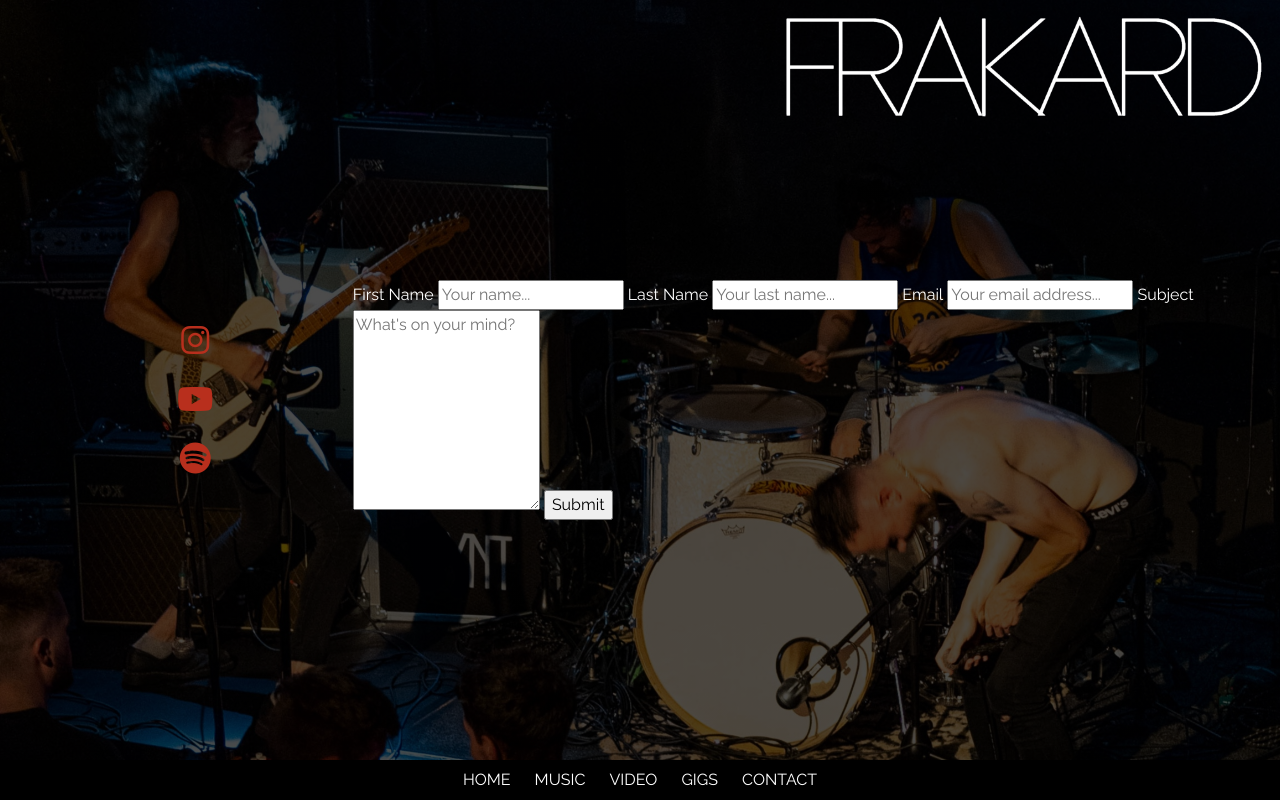
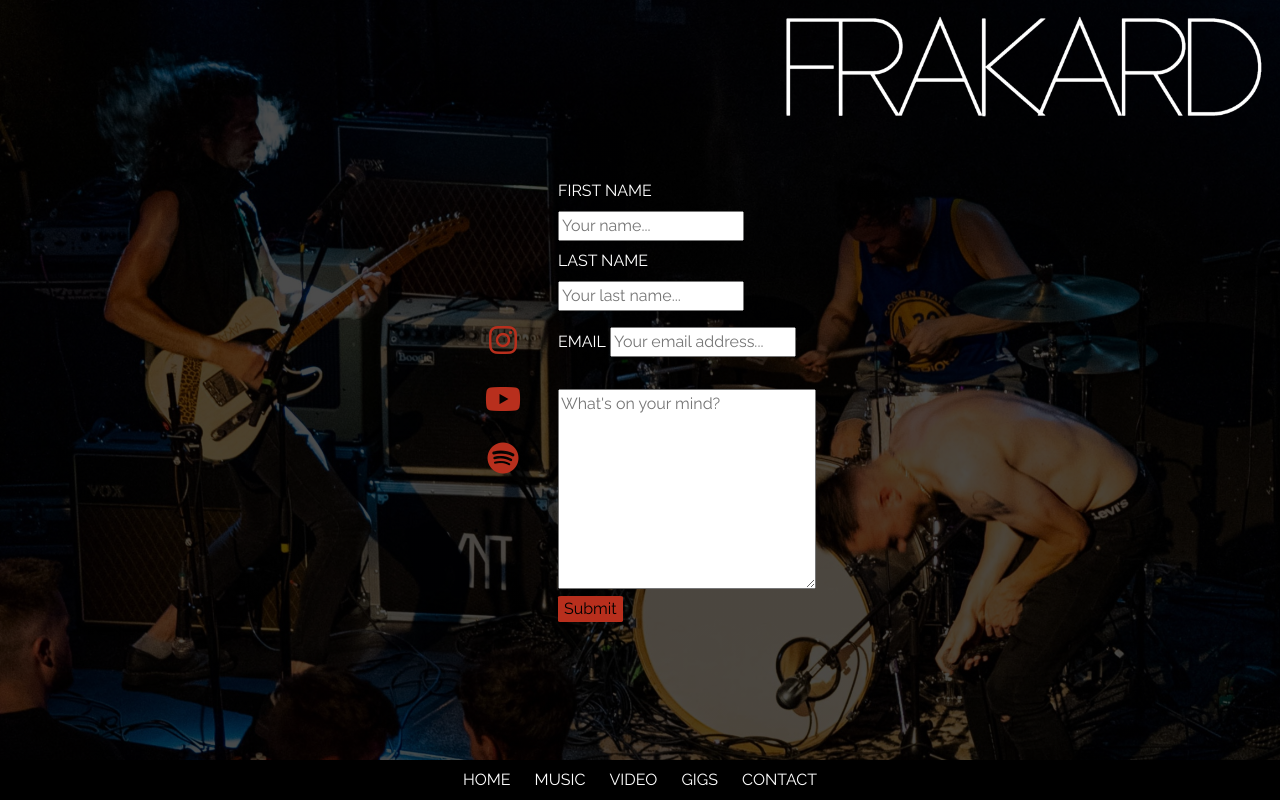
Before and after one commit to benjosephjones07/milestone-project-frakard, a plain HTML site: page contact.html in a window 1280 px wide. Drawn offline with nearby package versions, Linux system fonts and the light colour scheme.

Commit message:
contact.html styling

```diff
--- a/assets/css/style.css
+++ b/assets/css/style.css
@@ -119,6 +119,30 @@ iframe {
 
 
 
+/* ------ Contact form ------- */
+
+.contact-form textarea {
+  width: 100%;
+}
+
+.contact-form label {
+  text-transform: uppercase;
+}
+
+.contact-form input[type=text], input[type=email] {
+  margin: 8px 0;
+}
+
+input[type=button], input[type=submit] {
+  background-color: #b82f1d;
+  border: none;
+  border-radius: 5%;
+}
+
+input[type=button], input[type=submit]:hover {
+  background-color: #490c04;
+}
+
 /* ------ Media queries ------- */
 
 @media only screen and (max-width: 760px) {
--- a/contact.html
+++ b/contact.html
@@ -29,23 +29,22 @@
                 <a href="https://open.spotify.com/artist/4jFn0r63yOPfcFj9XjKMAh?si=p8Cs-TCzSoy3ymOYN4B3dw"
                     target="_blank"><i class="fa-brands fa-spotify fa-2x"></i></a>
             </div>
-            <div class="col-9 d-flex justify-content-center align-items-center contact-form">
+            <div class="col-9 d-flex justify-content-center align-items-center flex-column contact-form">
                     <form action="#" method="post">
 
                       <label for="fname">First Name</label>
                       <input type="text" id="fname" name="firstname" placeholder="Your name..." required>
-
+                      <br>
                       <label for="lname">Last Name</label>
                       <input type="text" id="lname" name="lastname" placeholder="Your last name..." required>
-
+                      <br>
                       <label for="email">Email</label>
-                      <input type="email" id="country" name="email" placeholder="Your email address..." required>
-
-                      <label for="subject">Subject</label>
+                      <input type="email" id="email" name="email" placeholder="Your email address..." required>
+                      <br>
+                      <label for="subject"></label>
                       <textarea id="subject" name="subject" placeholder="What's on your mind?" style="height:200px"></textarea>
-
+                      <br>
                       <input type="submit" value="Submit">
-
                     </form>
                   </div>
             </div>
```
